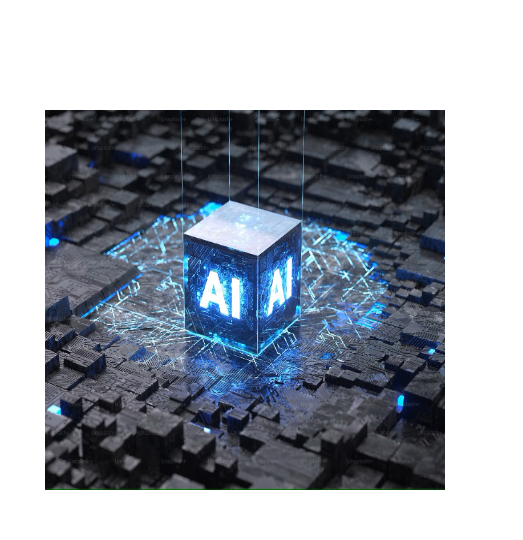
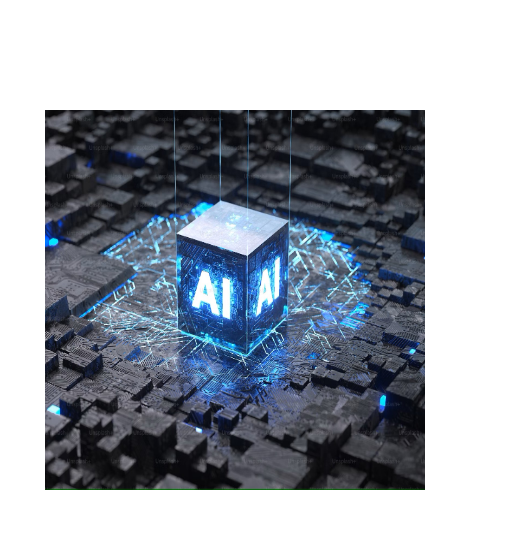
Before and after one commit to Murugan-Karthick/karthick_murugan.github.io, a plain HTML site: page index.html in a window 1280 px wide. Shown: the part 174-714 px from the top of the page, 136-659 px from the left. Drawn offline with Linux system fonts and the light colour scheme.

Commit message:
Update index.html

```diff
--- a/index.html
+++ b/index.html
@@ -38,7 +38,7 @@
     </nav>
     <section id="profile">
       <div class="section__pic-container">
-        <img src="./assets/profile-pic.jpg" alt="Karthick profile picture" style="width:100%; height: 95%;" />
+        <img src="./assets/profile-pic.jpg" alt="Karthick profile picture" style="width:95%; height: 95%;" />
       </div>
       <div class="section__text">
         <p class="section__text__p1">Hello, I'm</p>
```
